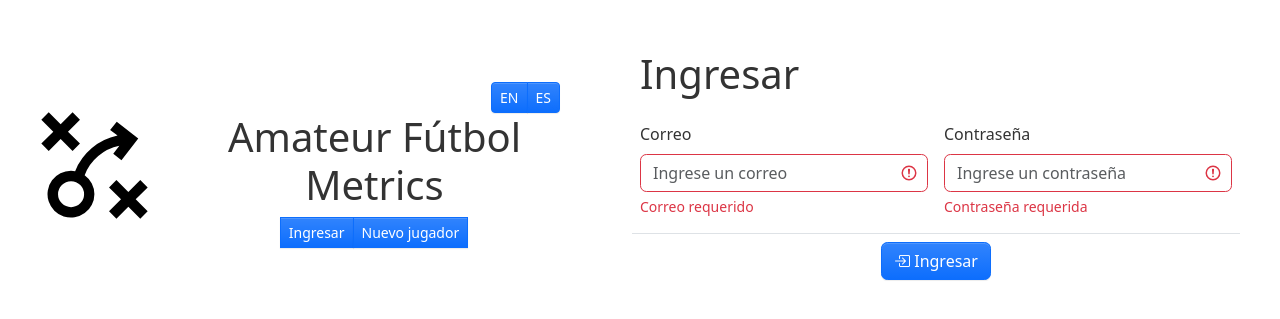
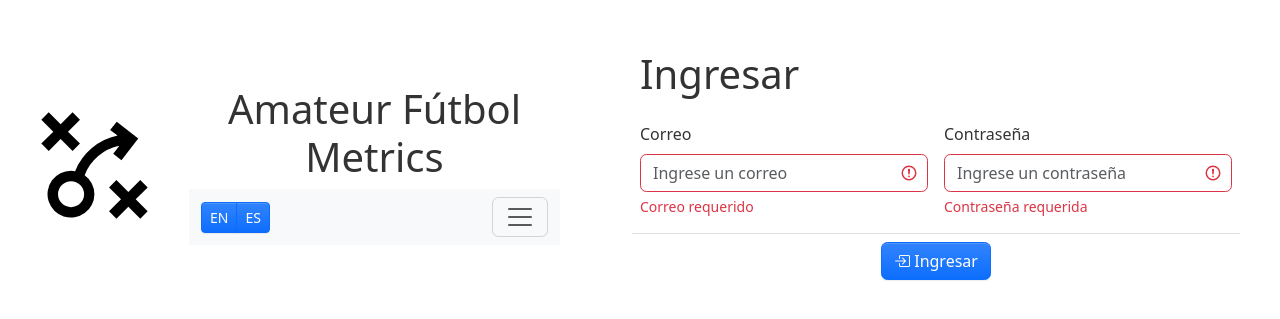
Before and after one commit to codesbod/futbolmd, a Vue app: page /login in a window 1280 px wide. Shown: the part 235-554 px from the top of the page. Built offline with nearby package versions, Linux system fonts and the light colour scheme; no server answers.

Commit message:
Add nav menu

```diff
--- a/src/App.vue
+++ b/src/App.vue
@@ -3,9 +3,9 @@ import {RouterLink, RouterView} from 'vue-router'
 
 import {useUserStore} from '@/stores/user';
 
-import { useI18n } from 'vue-i18n';
+import {useI18n} from 'vue-i18n';
 
-const { t, locale } = useI18n();
+const {t, locale} = useI18n();
 
 const changeLocale = (lang) => {
   locale.value = lang;
@@ -18,42 +18,65 @@ const userStore = useUserStore();
   <header>
     <img alt="strategy" class="logo" src="@/assets/strategy.svg" width="125" height="125"/>
     <div class="wrapper">
-      <div class="d-flex justify-content-end w-100">
+      <div class="row text-center">
+        <h1 class="col-md-12">Amateur F&uacute;tbol Metrics</h1>
+        <div class="col-md-12">
+          <nav class="navbar bg-body-tertiary">
+            <div class="container-fluid">
               <div class="btn-group  btn-group-sm" role="group">
                 <button @click="changeLocale('en')" type="button" class="btn btn-primary">EN</button>
                 <button @click="changeLocale('es')" type="button" class="btn btn-primary">ES</button>
               </div>
+              <button class="navbar-toggler" type="button" data-bs-toggle="offcanvas" data-bs-target="#offcanvasNavbar"
+                      aria-controls="offcanvasNavbar" aria-label="Toggle navigation">
+                <span class="navbar-toggler-icon"></span>
+              </button>
+              <div class="offcanvas offcanvas-end" tabindex="-1" id="offcanvasNavbar"
+                   aria-labelledby="offcanvasNavbarLabel">
+                <div class="offcanvas-header">
+                  <h5 class="offcanvas-title" id="offcanvasNavbarLabel">Amateur F&uacute;tbol Metrics</h5>
+                  <button type="button" class="btn-close" data-bs-dismiss="offcanvas" aria-label="Close"></button>
                 </div>
-
-
-
-
-      <div class="row text-center">
-        <h1 class="col-md-12">Amateur F&uacute;tbol Metrics</h1>
-        <div class="col-md-12">
-          <div class="btn-group" role="group" v-show="!userStore.loadingUser">
-            <RouterLink v-show="userStore.userData" class="btn btn-primary btn-sm" to="/">
-              <span class="bi bi-house" ></span>
-              <span class="d-none d-sm-inline">&nbsp;{{ $t('message.menu.home') }}</span></RouterLink>
-            <RouterLink v-show="userStore.userData" class="btn btn-primary btn-sm" to="/team">{{ $t('message.menu.team') }}</RouterLink>
-            <RouterLink v-show="userStore.userData" class="btn btn-primary btn-sm" to="/surveys">{{ $t('message.menu.surveys') }}</RouterLink>
-            <RouterLink v-show="userStore.userData" class="btn btn-primary btn-sm" to="/games">{{ $t('message.menu.games') }}</RouterLink>
-            <RouterLink v-show="userStore.userData" class="btn btn-primary btn-sm" to="/player">{{ $t('message.menu.player') }}</RouterLink>
-            <RouterLink v-show="!userStore.userData" class="btn btn-primary btn-sm" to="/login">{{ $t('message.menu.login') }}</RouterLink>
-            <RouterLink v-show="!userStore.userData" class="btn btn-primary btn-sm" to="/newPlayer"> {{ $t('message.menu.newPlayer') }}</RouterLink>
-            <button v-show="userStore.userData" class="btn btn-primary btn-sm" type="button" @click="userStore.logoutUser()"
+                <div class="offcanvas-body">
+                  <ul class="navbar-nav justify-content-end flex-grow-1 pe-3">
+                    <li class="nav-item">
+                      <RouterLink v-show="userStore.userData" class="nav-link" to="/">
+                        <span class="bi bi-house"></span>
+                        <span class="d-none d-sm-inline">&nbsp;{{ $t('message.menu.home') }}</span>
+                      </RouterLink>
+                    </li>
+                    <li class="nav-item">
+                      <RouterLink v-show="userStore.userData" class="nav-link" to="/team">{{ $t('message.menu.team') }}</RouterLink>
+                    </li>
+                    <li class="nav-item">
+                      <RouterLink v-show="userStore.userData" class="nav-link" to="/surveys">{{ $t('message.menu.surveys') }}</RouterLink>
+                    </li>
+                    <li class="nav-item">
+                      <RouterLink v-show="userStore.userData" class="nav-link" to="/games">{{$t('message.menu.games')}}</RouterLink>
+                    </li>
+                    <li class="nav-item">
+                      <RouterLink v-show="userStore.userData" class="nav-link" to="/player">{{$t('message.menu.player')}}</RouterLink>
+                    </li>
+                    <li class="nav-item">
+                      <RouterLink v-show="!userStore.userData" class="nav-link" to="/login">{{$t('message.menu.login')}}</RouterLink>
+                    </li>
+                    <li class="nav-item">
+                      <RouterLink v-show="!userStore.userData" class="nav-link" to="/newPlayer">{{ $t('message.menu.newPlayer') }}</RouterLink>
+                    </li>
+                    <li class="nav-item">
+                      <button v-show="userStore.userData" class="nav-link btn btn-link" type="button"
+                              @click="userStore.logoutUser()"
                               :disabled="userStore.loadingAction">
                         <span class="spinner-border spinner-border-sm" v-show="userStore.loadingAction"></span>
                         <span class="bi bi-box-arrow-left" v-show="!userStore.loadingAction"></span>
                         <span class="d-none d-sm-inline">&nbsp;{{ $t('message.menu.logout') }}</span>
                       </button>
+                    </li>
+                  </ul>
                 </div>
-          <div v-show="userStore.loadingUser">
-            <button class="btn btn-primary btn-sm" type="button" disabled>
-              <span class="spinner-border spinner-border-sm"></span>
-              loading...
-            </button>
               </div>
+            </div>
+          </nav>
         </div>
       </div>
     </div>
```
Lines whose indentation alone changed are shown as unchanged.
